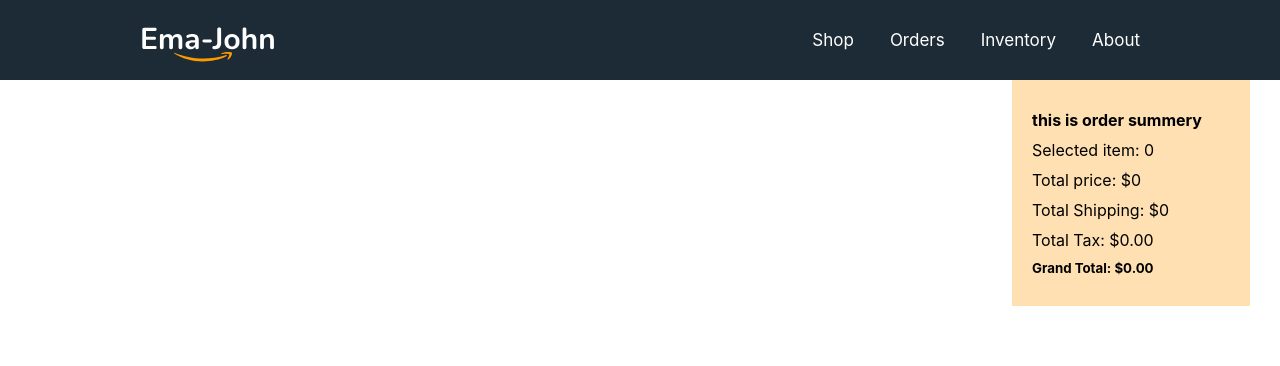
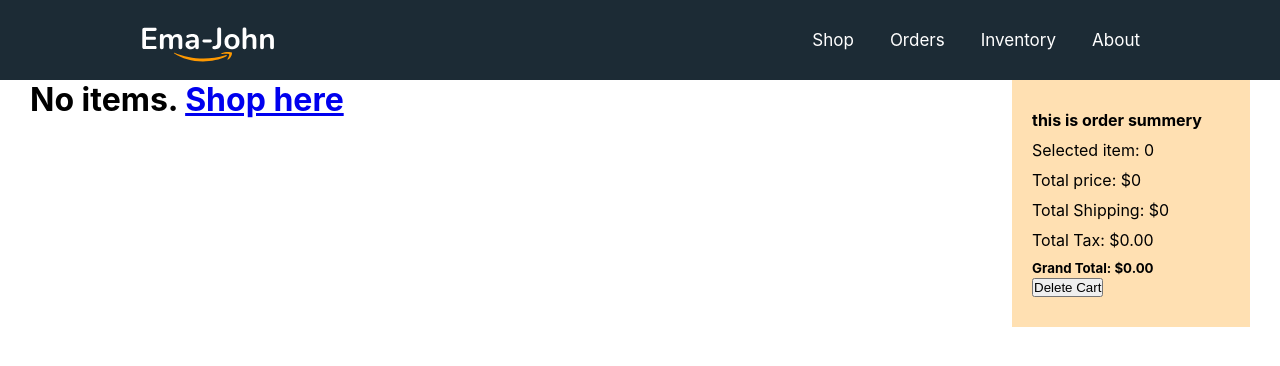
Before and after one commit to mohammedtakbir/Ema-John-Projects, a React (Create React App) app: page /orders in a window 1280 px wide. Shown: the top 366 px of the page. Built offline with nearby package versions, Linux system fonts and the light colour scheme.

Commit message:
more functionality added

```diff
--- a/src/components/Cart/Cart.js
+++ b/src/components/Cart/Cart.js
@@ -1,7 +1,7 @@
 import React from 'react';
 import './Cart.css'
 const Cart = (props) => {
-    const {cart} = props;
+    const {cart, clearCart} = props;
     let total = 0;
     let shipping = 0;
     let quantity = 0;
@@ -21,6 +21,7 @@ const Cart = (props) => {
             <p>Total Shipping: ${shipping}</p>
             <p>Total Tax: ${tax}</p>
             <h5>Grand Total: ${grandTotal.toFixed(2)}</h5>
+            <button onClick={clearCart}>Delete Cart</button>
         </div>
     );
 };
--- a/src/components/Orders/Orders.js
+++ b/src/components/Orders/Orders.js
@@ -1,7 +1,7 @@
 import React from 'react';
 import { useState } from 'react';
-import { useLoaderData } from 'react-router-dom';
-import { removeFromDb } from '../../utilities/fakedb';
+import { Link, useLoaderData } from 'react-router-dom';
+import { deleteShoppingCart, removeFromDb } from '../../utilities/fakedb';
 import Cart from '../Cart/Cart';
 import ReviewItem from '../ReviewItem/ReviewItem';
 
@@ -12,6 +12,11 @@ const Orders = () => {
         const remaining = cart.filter(product => product.id !== id);
         setCart(remaining);
         removeFromDb(id);
+    };
+    //* clear cart
+    const clearCart = () => {
+        setCart([]);
+        deleteShoppingCart();
     }
     return (
         <div>
@@ -24,9 +29,12 @@ const Orders = () => {
                             handleRemoveItem={handleRemoveItem}
                         />)
                     }
+                    {
+                        cart.length === 0 && <h1>No items. <Link to='/shop'>Shop here</Link></h1>
+                    }
                 </div>
                 <div className="cart-container">
-                    <Cart cart={cart} />
+                    <Cart cart={cart} clearCart={clearCart}/>
                 </div>
             </div>
         </div>
--- a/src/components/Shop/Shop.js
+++ b/src/components/Shop/Shop.js
@@ -4,13 +4,17 @@ import { useState } from 'react';
 import Cart from '../Cart/Cart';
 import Product from '../Product/Product';
 import './Shop.css';
-import { addToDb, getStoredCart } from '../../utilities/fakedb'
+import { addToDb, deleteShoppingCart, getStoredCart } from '../../utilities/fakedb'
 import { useLoaderData } from 'react-router-dom';
 const Shop = () => {
     //? declare a state for products
     //? lift up the state--> product component e state declare na kore 1 level opore uthaiya shop component e state declare korse. jate cart-container e state er value access kora jay
     const [cart, setCart] = useState([]);
-
+    //* clear cart
+    const clearCart = () => {
+        setCart([]);
+        deleteShoppingCart();
+    }
     //? load data from public folder
     /* const [products, setProducts] = useState([]);
     useEffect(() => {
@@ -66,7 +70,7 @@ const Shop = () => {
                 }
             </div>
             <div className="cart-container">
-                <Cart cart={cart}></Cart>
+                <Cart cart={cart} clearCart={clearCart}></Cart>
             </div>
         </div>
     );
```
